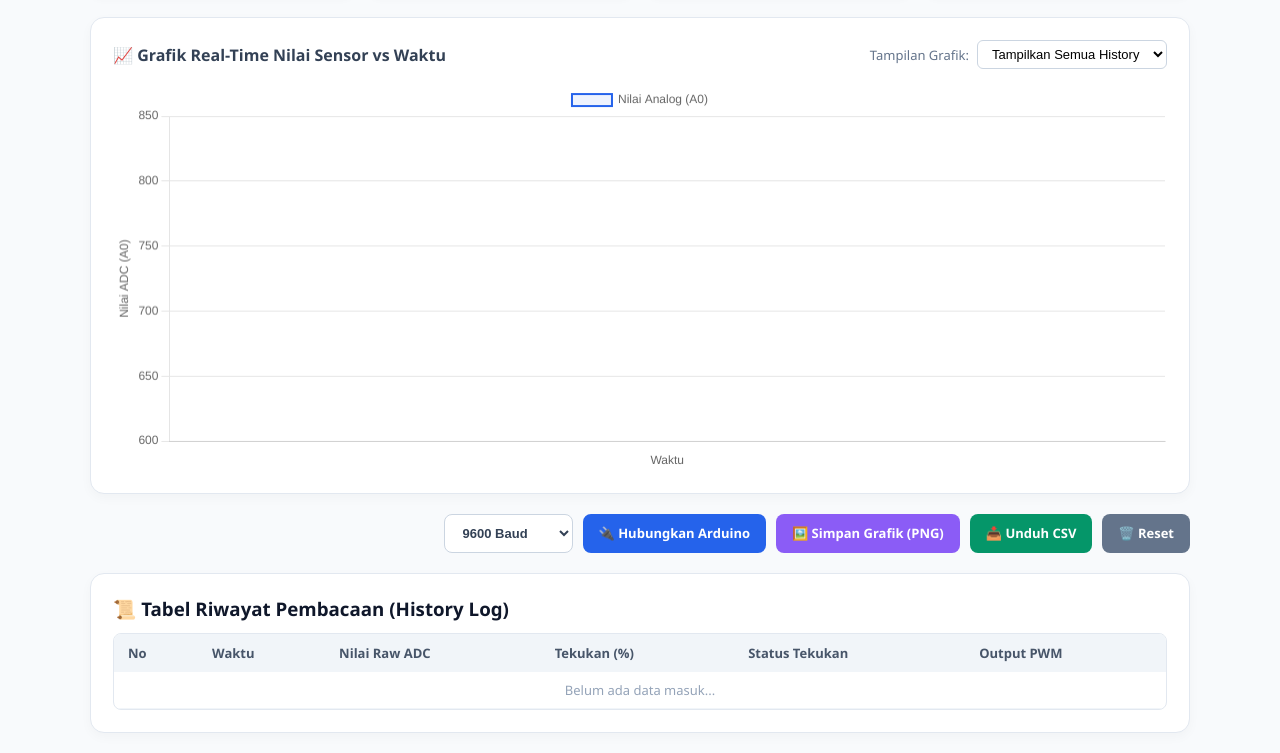
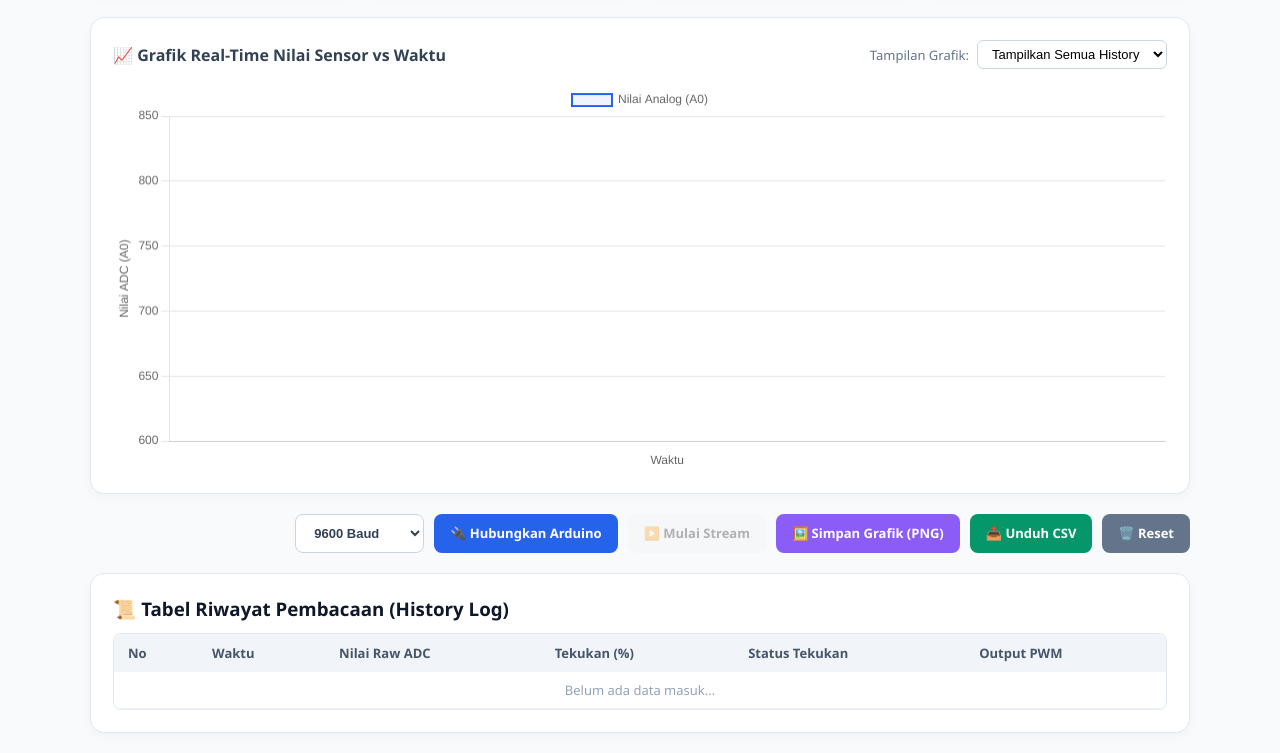
Before and after one commit to Alfarizal27/Fingerbending, a website: page index.html in a window 1280 px wide. Shown: the part 258-1011 px from the top of the page. Drawn offline with nearby package versions, Linux system fonts and the light colour scheme.

Commit message:
add start button

```diff
--- a/index.html
+++ b/index.html
@@ -66,6 +66,8 @@
       <option value="115200">115200 Baud</option>
     </select>
     <button id="btnConnect" class="btn-connect" onclick="toggleConnect()">🔌 Hubungkan Arduino</button>
+    <!-- TOMBOL MULAI/JEDA STREAMING DATA -->
+    <button id="btnStart" class="btn-start" onclick="toggleLogging()" disabled>▶️ Mulai Stream</button>
     <button id="btnSaveImg" class="btn-save-img" onclick="saveChartImage()">🖼️ Simpan Grafik (PNG)</button>
     <button id="btnExport" class="btn-export" onclick="exportCSV()" disabled>📥 Unduh CSV</button>
     <button id="btnClear" class="btn-clear" onclick="clearData()">🗑️ Reset</button>
```
